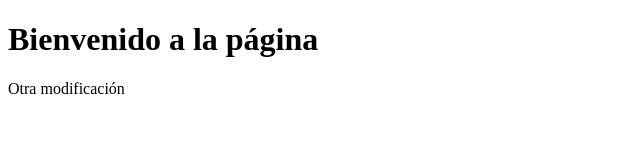
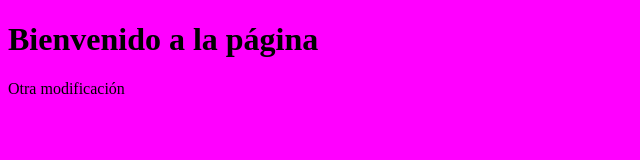
Before and after one commit to danielnn83/pagina-web, a plain HTML site: page index.html in a window 1280 px wide. Shown: the whole page, without its empty margins (0-640 px from the left). Drawn offline with Linux system fonts and the light colour scheme.

Commit message:
Modificacion de color
El color se ve diferente

```diff
--- a/index.html
+++ b/index.html
@@ -7,7 +7,7 @@
 
   </head>
 
-  <body>
+  <body bgcolor="#FF00FF">
       <h1>Bienvenido a la página</h1>
       <p>Otra modificación</p>
   </body>
```
